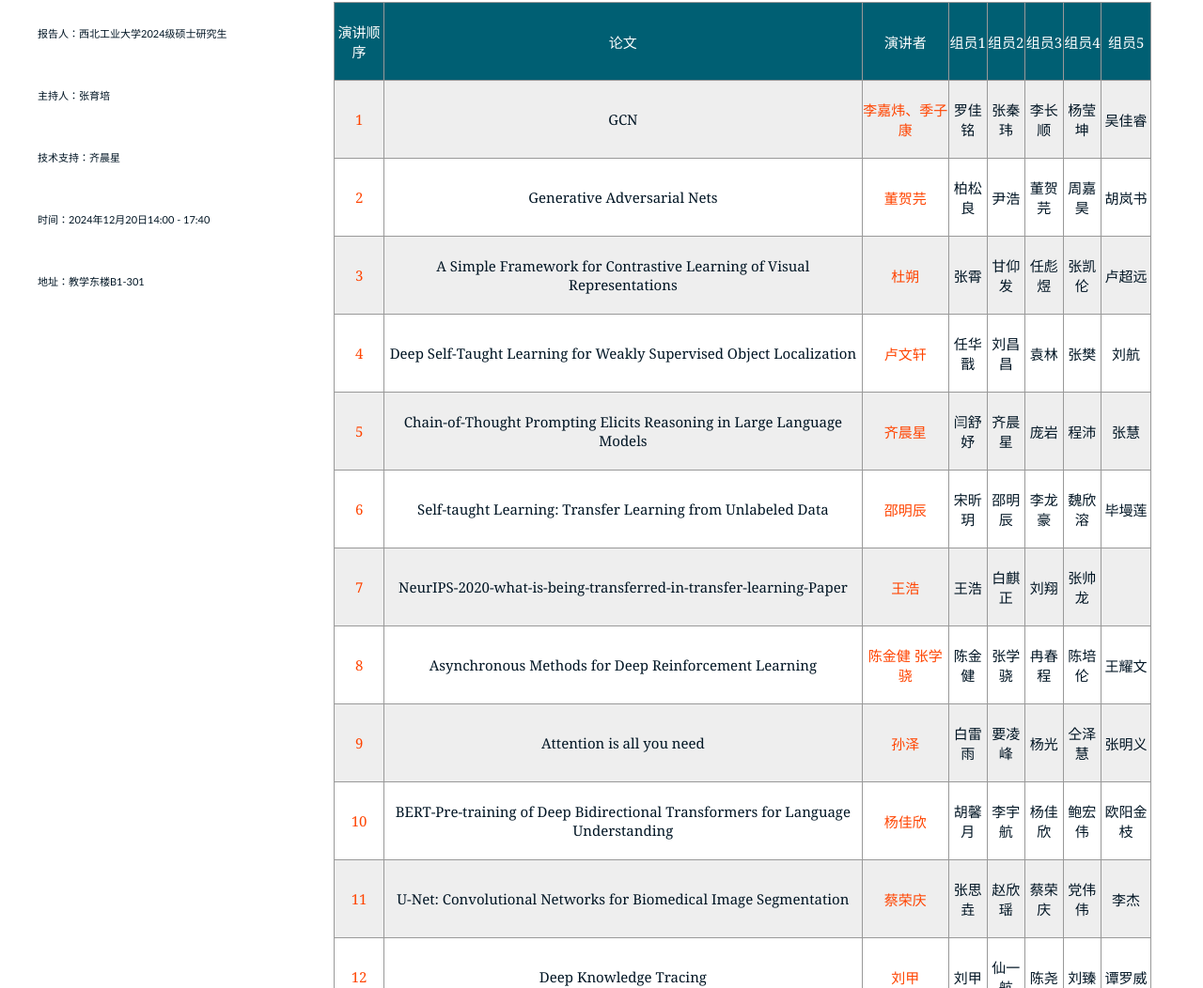
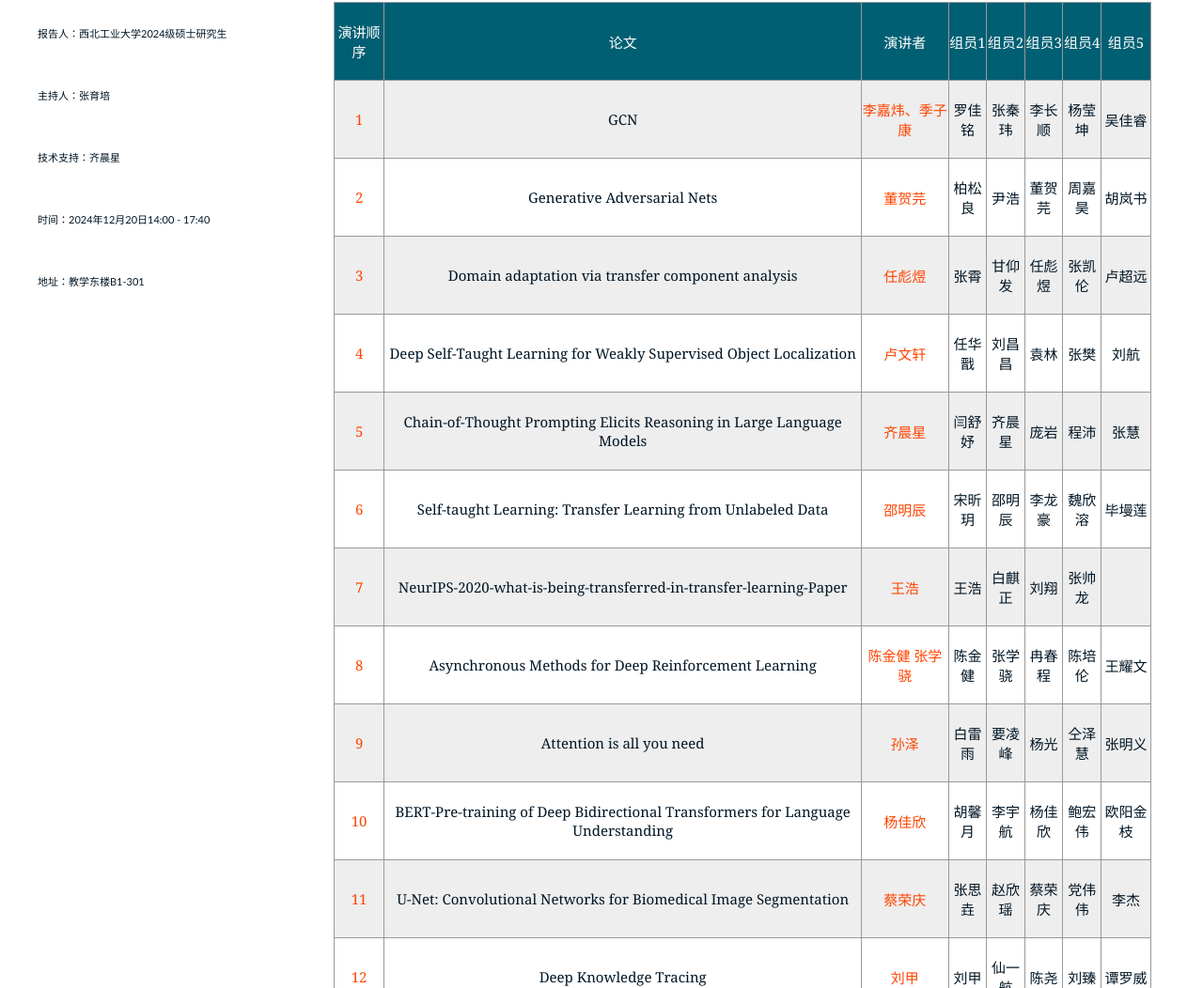
Before and after one commit to chenxing322/Computer_Web, a plain HTML site: page index.html in a window 1280 px wide. Shown: the part 1700-2752 px from the top of the page at 94% size. Drawn offline with Linux system fonts and the light colour scheme.

Commit message:
Update index.html

```diff
--- a/index.html
+++ b/index.html
@@ -196,7 +196,7 @@ Released   : 20090215
 
 						  </tr>
 						  <tr>
-							<td>3</td><td>A Simple Framework for Contrastive Learning of Visual Representations</td><td style='color: #f40;'>杜朔</td><td>张霄</td><td>甘仰发</td><td>任彪煜</td><td>张凯伦</td><td>卢超远</td>
+							<td>3</td><td>Domain adaptation via transfer component analysis</td><td style='color: #f40;'>任彪煜</td><td>张霄</td><td>甘仰发</td><td>任彪煜</td><td>张凯伦</td><td>卢超远</td>
 
 						  </tr>
 						  <tr>
```
